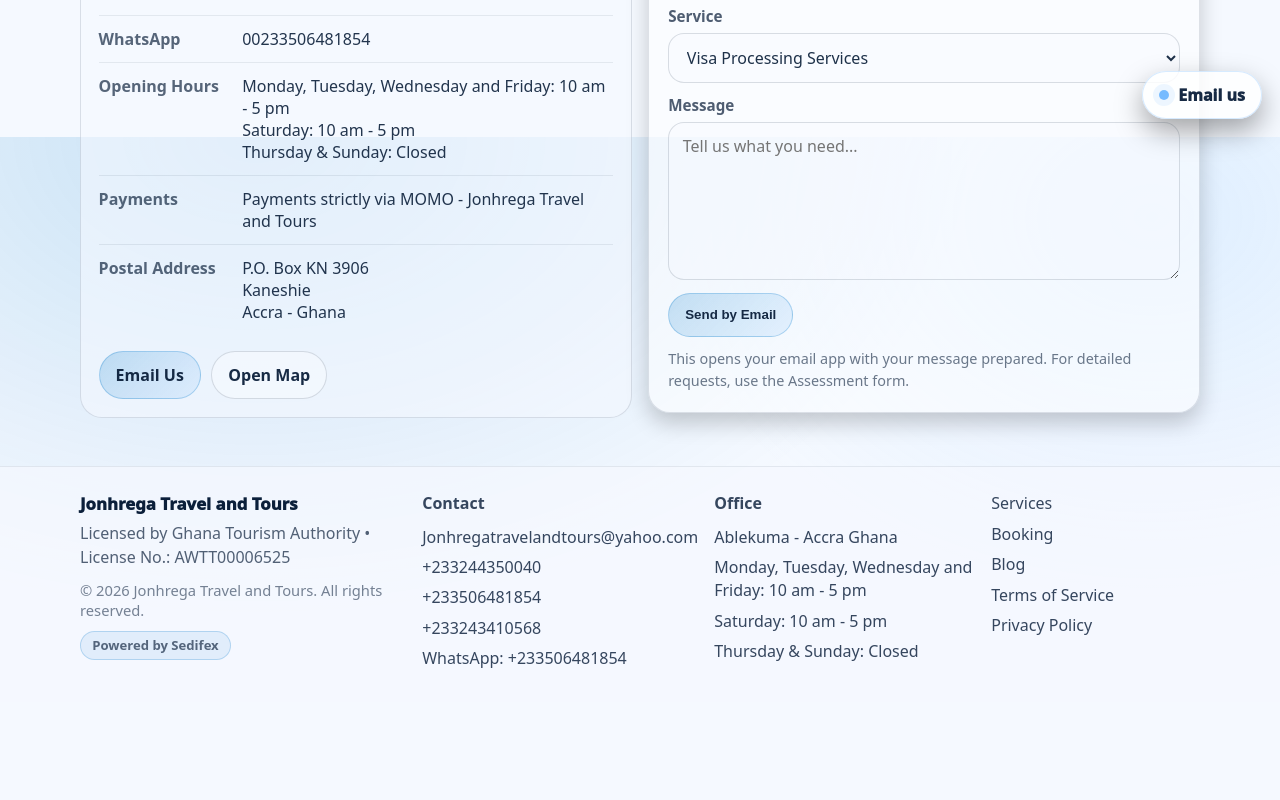
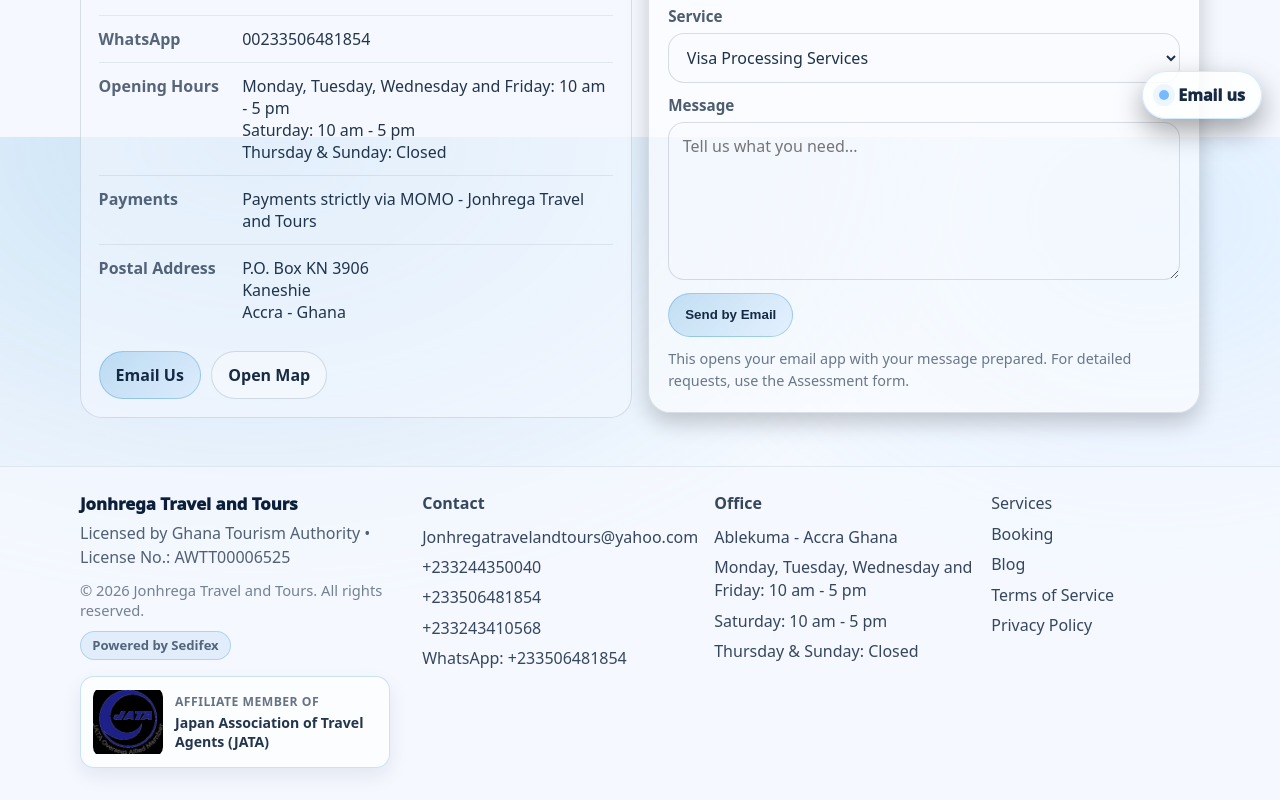
Before and after one commit to learngermanghana/jonhrega-travel-site, a React (Vite) app: page /contact in a window 1280 px wide. Shown: the part 663-1463 px from the top of the page. Before the commit the page ends 1365 px from the top, so only its background shows below. Built offline with nearby package versions, Linux system fonts and the light colour scheme.

Commit message:
Add JATA affiliate membership badge

```diff
--- a/src/components/Footer.jsx
+++ b/src/components/Footer.jsx
@@ -16,6 +16,18 @@
           </div>
           <div className="footer__tiny">© {year} {company.name}. All rights reserved.</div>
           <div className="footer__powered">Powered by Sedifex</div>
+
+          <div className="footer__affiliation" aria-label="JATA affiliate membership">
+            <img
+              className="footer__affiliationLogo"
+              src="/images/john%20new%20pic.jpeg"
+              alt="JATA Overseas Allied Member logo"
+            />
+            <div>
+              <span className="footer__affiliationLabel">Affiliate member of</span>
+              <strong>Japan Association of Travel Agents (JATA)</strong>
+            </div>
+          </div>
         </div>
 
         <div className="footerBlock">
--- a/src/sedifex.css
+++ b/src/sedifex.css
@@ -482,6 +482,45 @@
   font-size: .82rem;
 }
 
+.footer__affiliation{
+  display: flex;
+  align-items: center;
+  gap: .75rem;
+  width: fit-content;
+  max-width: 310px;
+  margin-top: 1rem;
+  padding: .65rem .75rem;
+  border: 1px solid rgba(0,119,200,.2);
+  border-radius: 14px;
+  background: rgba(255,255,255,.7);
+  box-shadow: 0 8px 20px rgba(12,26,56,.08);
+}
+
+.footer__affiliationLogo{
+  width: 70px;
+  height: 70px;
+  flex: 0 0 auto;
+  object-fit: contain;
+  border-radius: 10px;
+}
+
+.footer__affiliationLabel{
+  display: block;
+  margin-bottom: .2rem;
+  color: rgba(11,31,58,.62);
+  font-size: .76rem;
+  font-weight: 800;
+  letter-spacing: .04em;
+  text-transform: uppercase;
+}
+
+.footer__affiliation strong{
+  display: block;
+  color: rgba(11,31,58,.9);
+  font-size: .88rem;
+  line-height: 1.35;
+}
+
 @media (max-width: 980px){
   .servicesGrid,
   .popularServicesGrid,
```
